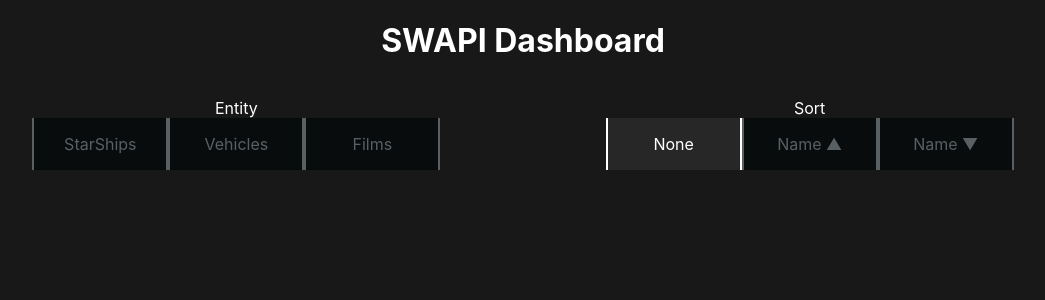
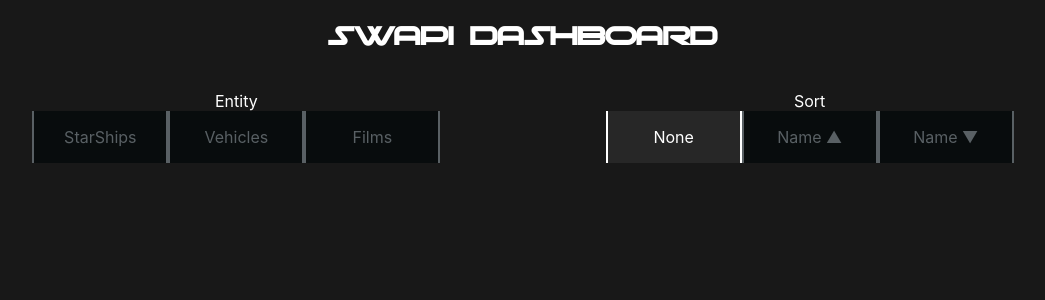
Before and after one commit to BrooklynP/SWAPI-Dashboard, a React (Create React App) app: page / in a window 1280 px wide. Shown: the top 300 px of the page, without its empty margins (117-1162 px from the left). Built offline with nearby package versions, Linux system fonts and the light colour scheme.

Commit message:
adding font

```diff
--- a/src/index.css
+++ b/src/index.css
@@ -1,3 +1,8 @@
+@font-face {
+  font-family: moonhouse;
+  src: url("./assets/fonts/Moonhouse.ttf")
+}
+
 body {
   margin: 0;
   font-family: -apple-system, BlinkMacSystemFont, 'Segoe UI', 'Roboto', 'Oxygen',
@@ -9,6 +14,12 @@
   color: white;
 }
 
+h1{
+  font-family:  moonhouse,-apple-system, BlinkMacSystemFont, 'Segoe UI', 'Roboto', 'Oxygen',
+  'Ubuntu', 'Cantarell', 'Fira Sans', 'Droid Sans', 'Helvetica Neue',
+  sans-serif;
+}
+
 code {
   font-family: source-code-pro, Menlo, Monaco, Consolas, 'Courier New',
     monospace;
--- a/src/pages/home-page.jsx
+++ b/src/pages/home-page.jsx
@@ -103,7 +103,7 @@
     return (
         <div className="page-container" onScroll={handleScroll}>
             <header>
-                <h1>SWAPI Dashboard</h1>
+                <h1>SWAPI DASHBOARD</h1>
                 <div className="user-controls">
                     <div className="input-container">
                         <EntitySelectionInput options={[{value:"starships", label:"StarShips"}, {value:"vehicles", label:"Vehicles"}, {value:"films", label:"Films"}]} selectedOption={selectedEntity} onChangeFunction={handleSelectedEntityChange} />
```
Also changed, not shown: src/assets/fonts/Moonhouse.ttf (added).
